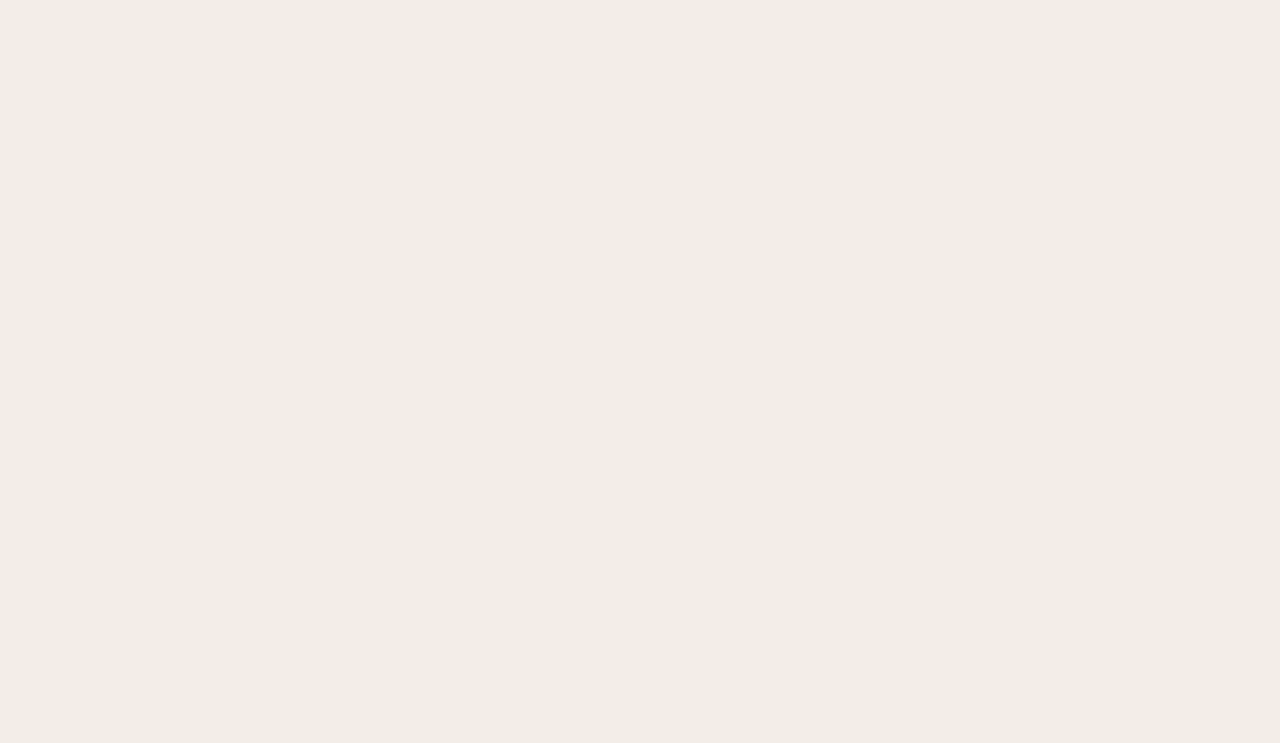
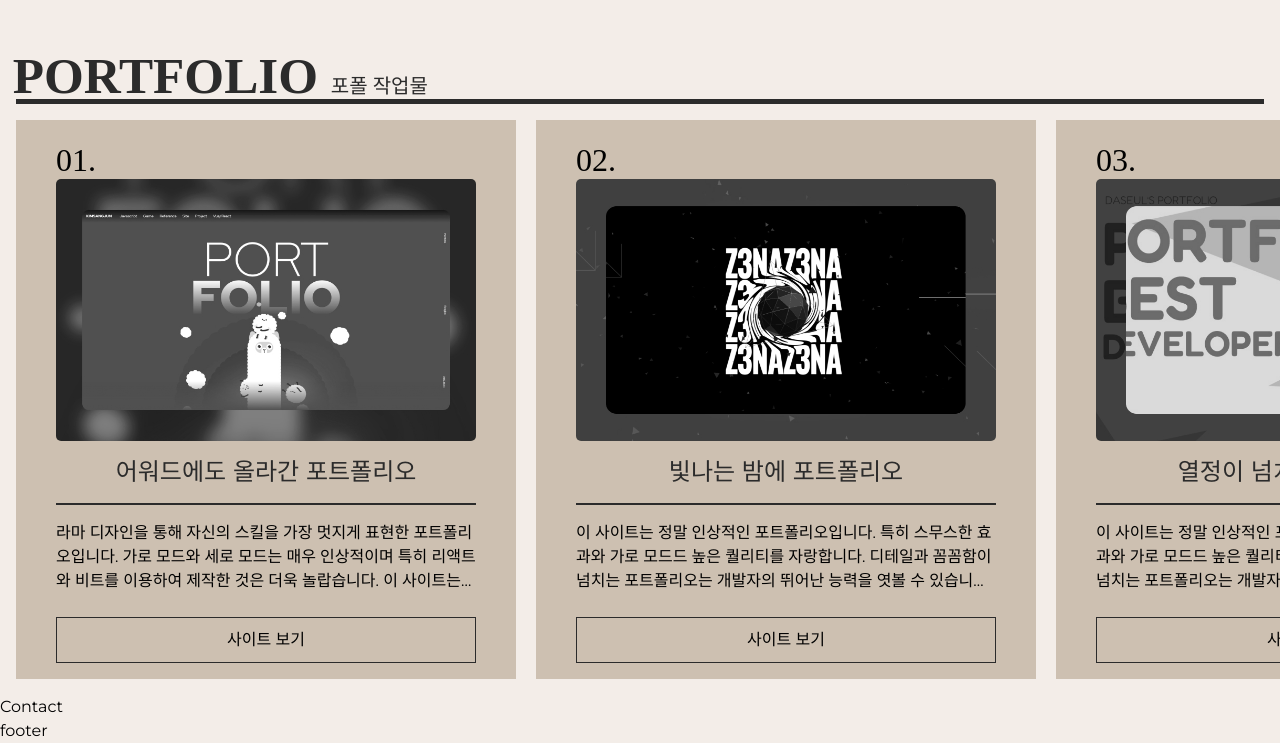
Before and after one commit to joon6390/PortFolio-Vue, a Vue app: page / in a window 1280 px wide. Shown: the part 4864-5607 px from the top of the page. Before the commit the page ends 4696 px from the top, so only its background shows below. Built offline with nearby package versions, Linux system fonts and the light colour scheme; a small style sheet from the web is missing; a web font is replaced by a local one.

Commit message:
포트폴리오 영역 완료

```diff
--- a/src/components/Port.vue
+++ b/src/components/Port.vue
@@ -1,3 +1,168 @@
+<script setup>
+import { portText } from '@/constants';
+</script>
+
 <template>
-    port
+    <section id="port">
+        <div class="port__inner">
+            <h2 class="port__title">
+                portfolio <em>포폴 작업물</em>
+            </h2>
+            <div class="port__wrap">
+                <article class="port__item p1" v-for="(port, key) in portText" :key="key">
+                    <span class="num">{{ port.num }}.</span>
+                    <a :href="port.code" target="_blank" class="img">
+                        <img :src="port.img" :alt="port.name" />
+                    </a>
+                    <h3 class="title">{{ port.title }}</h3>
+                    <p class="desc">{{ port.desc }}</p>
+                    <a :href="port.view" target="_blank" class="site">사이트 보기</a>
+                </article>
+            </div>
+        </div>
+    </section>
 </template>
+
+<style lang="scss">
+#port {
+    width: 100%;
+    margin-top: 30vh;
+    overflow: hidden;
+}
+.port__inner {
+    padding: 16px;
+
+    .port__title {
+        width: 100%;
+        height: 5vw;
+        font-size: 4vw;
+        font-weight: 900;
+        line-height: 1.4;
+        font-family: var(--mainKor-font);
+        text-transform: uppercase;
+        color: var(--black100);
+        border-bottom: 0.4vw solid var(--black100);
+        margin-bottom: 16px;
+        text-indent: -0.26vw;
+
+        @media (max-width: 800px) {
+            width: 100%;
+            margin-bottom: 16px;
+            font-size: 30px;
+            height: auto;
+            top: 68px;
+            z-index: 1000;
+            background-color: var(--mainBg-color);
+        }
+
+        em {
+            font-size: 1.25rem;
+            font-weight: 400;
+            line-height: 2;
+        }
+    }
+    .port__wrap {
+        display: flex;
+        flex-wrap: wrap;
+        width: 7000px;
+
+        .port__item {
+            width: 500px;
+            height: auto;
+            background-color: var(--subBg100);
+            padding: 1rem 2.5rem;
+            margin-right: 20px;
+
+            @media (max-width: 800px) {
+                width: 400px;
+                padding: 40px 30px;
+                height: auto;
+            }
+
+            &.p1 {
+                background-color: var(--subBg100);
+            }
+            &.p2 {
+                background-color: var(--subBg200);
+            }
+            &.p3 {
+                background-color: var(--subBg300);
+            }
+            &.p4 {
+                background-color: var(--subBg400);
+            }
+            &.p5 {
+                background-color: var(--subBg500);
+            }
+            &.p6 {
+                background-color: var(--subBg100);
+            }
+            &.p7 {
+                background-color: var(--subBg200);
+            }
+            &.p8 {
+                background-color: var(--subBg300);
+            }
+            &.p9 {
+                background-color: var(--subBg400);
+            }
+            &.p10 {
+                background-color: var(--subBg500);
+            }
+            .num {
+                font-size: 2rem;
+                font-family: var(--mainNum-font);
+            }
+            .img {
+                display: block;
+                margin-top: -5px;
+                transition: margin-top 0.3s;
+
+                img {
+                    border-radius: 5px;
+                    filter: saturate(0%);
+                    transition: all 0.3s;
+                }
+
+                &:hover {
+                    margin-top: 0;
+
+                    img {
+                        filter: saturate(100%)
+                    }
+                }
+            }
+            .title {
+                font-size: 1.5rem;
+                text-align: center;
+                padding: 0.8rem 0;
+                font-weight: 700;
+                color: var(--black100);
+                border-bottom: 2px solid var(--black100);
+                margin-bottom: 1rem;
+            }
+            .desc {
+                font-size: 1rem;
+                overflow: hidden;
+                text-overflow: ellipsis;
+                display: -webkit-box;
+                -webkit-line-clamp: 3;
+                -webkit-box-orient: vertical;
+            }
+            .site {
+                border: 1px solid var(--black100);
+                display: block;
+                text-align: center;
+                padding: 0.625rem 1.5rem;
+                margin-top: 1.5rem;
+                transition: all 0.2s;
+
+                &:hover {
+                    background-color: var(--black100);
+                    color: var(--white);
+                }
+            }
+        }
+    }
+}
+</style>
```
